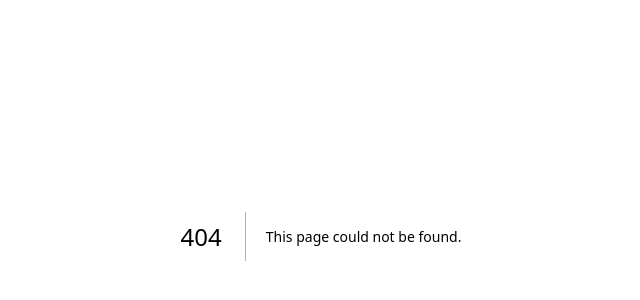
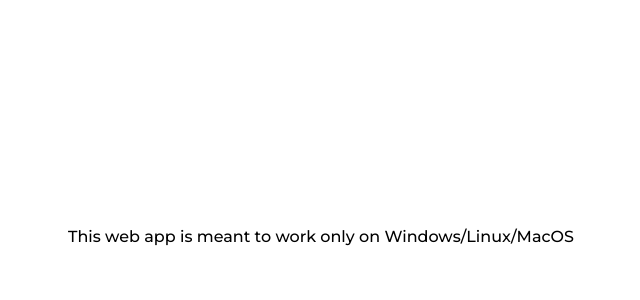
Before and after one commit to diptanshumahish/wg_pwa, a Next.js app: page /er in a window 1280 px wide. Before the commit this address had no page. Shown: the part 164-464 px from the top of the page, without its empty margins (319-959 px from the left). Built offline with nearby package versions, Linux system fonts and the light colour scheme.

Commit message:
added error pages

```diff
--- a/pages/dashboard.js
+++ b/pages/dashboard.js
@@ -19,6 +19,7 @@ export default function Dashboard() {
 
     }, [])
 
+
     var router = useRouter();
     const auth = getAuth();
     const [log, changeLog] = useState(false);
@@ -32,8 +33,8 @@ export default function Dashboard() {
             <main>
                 {
                     !log ?
-                        <div id={s.mainContentCenter}>
-                            <div id={s.innerError}>
+                        <div id='mainContentCenter'>
+                            <div id='innerError'>
                                 You can&apos;t Access the Dashboard without Logging in 😕, <br />
                                 <Link href='/'>
                                     <span>Consider Logging in</span>
--- /dev/null
+++ b/pages/er.js
@@ -0,0 +1,18 @@
+import Head from "next/head";
+import s from '../styles/er.module.css';
+
+export default function NoSupport() {
+    return (
+        <div id={s.container}>
+            <Head>
+                <title>Not Suported</title>
+            </Head>
+            <main id={s.main}>
+                <div id={s.center}>
+                    This web app is meant to work only on Windows/Linux/MacOS
+                </div>
+            </main>
+
+        </div>
+    )
+}
--- /dev/null
+++ b/styles/er.module.css
@@ -0,0 +1,13 @@
+#main {
+    height: 100vh;
+    width: 100vw;
+    display: flex;
+    align-items: center;
+    justify-content: center;
+
+}
+
+#center {
+    font-weight: 500;
+    font-size: 1rem;
+}
--- a/styles/globals.css
+++ b/styles/globals.css
@@ -206,3 +206,32 @@ main {
   padding: 1rem 0;
   font-size: 0.8rem;
 }
+
+
+/* error  */
+#mainContentCenter {
+  height: 100vh;
+  width: 100vw;
+  padding: 5rem;
+  display: flex;
+  align-items: center;
+  justify-content: center;
+}
+
+#innerError {
+  background-color: red;
+  padding: 1.5rem;
+  border-radius: 0.5rem;
+  color: white;
+  font-size: 2rem;
+  font-weight: 600;
+}
+
+#innerError span {
+  background-color: white;
+  color: red;
+  line-height: 2;
+  padding: 0 1rem;
+  border-radius: 0.1rem 0.2rem;
+  cursor: pointer;
+}
```
Also changed, not shown: pages/index.js (+30 -1 lines), pages/workpage.js (+27 -15 lines), styles/dashboard.module.css (+0 -25 lines).
